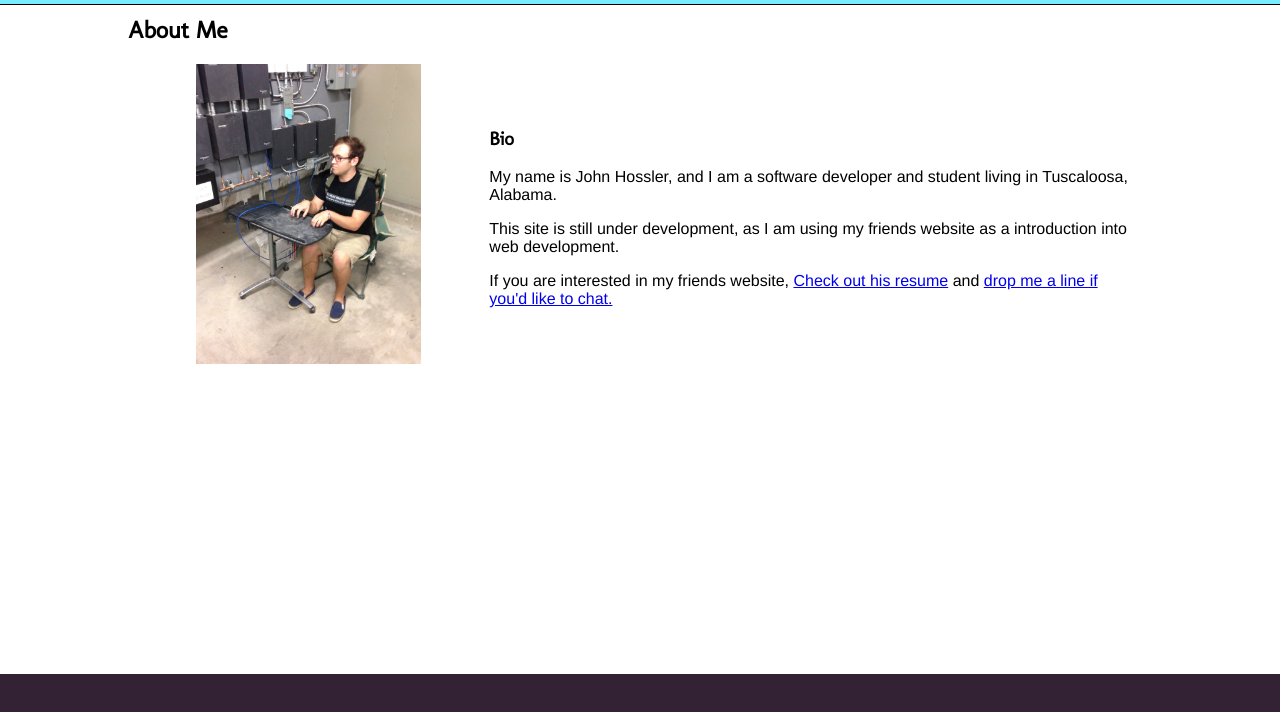
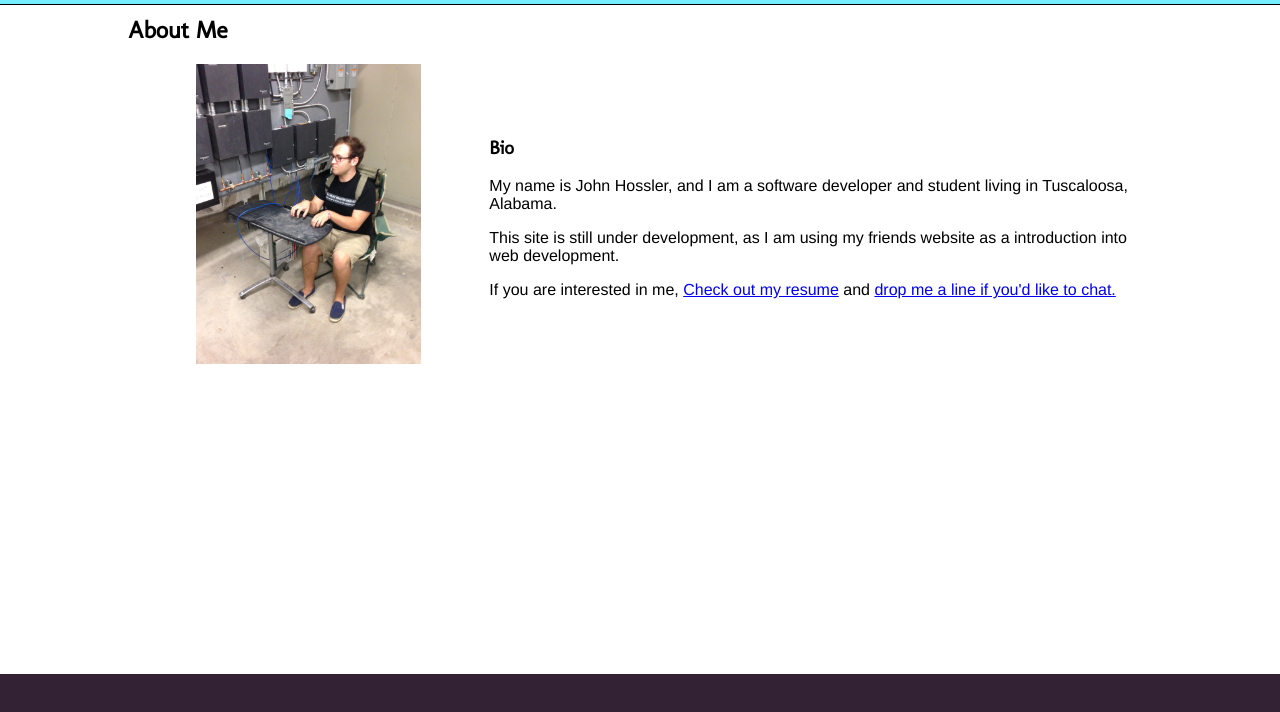
Before and after one commit to jmhossler/jmhossler.github.io, a plain HTML site: page index.html in a window 1280 px wide. Shown: the part 86-798 px from the top of the page. Drawn offline with Linux system fonts and the light colour scheme; a web font is replaced by a local one.

Commit message:
Automated commit at 2016-01-11 21:56:45 UTC by middleman-deploy 0.3.0

```diff
--- a/index.html
+++ b/index.html
@@ -46,9 +46,9 @@
       in Tuscaloosa, Alabama.</p>
       <p>This site is still under development, as I am using my friends website as a
       introduction into web development.</p>
-      <p>If you are interested in my friends website,
+      <p>If you are interested in me,
       <a href="https://github.com/jmhossler/dperny.net/raw/master/source/contact/Resume.pdf">
-        Check out his resume</a>
+        Check out my resume</a>
       and
       <a href="/contact">drop me a line if you'd like to chat.</a>
       </p>
```
